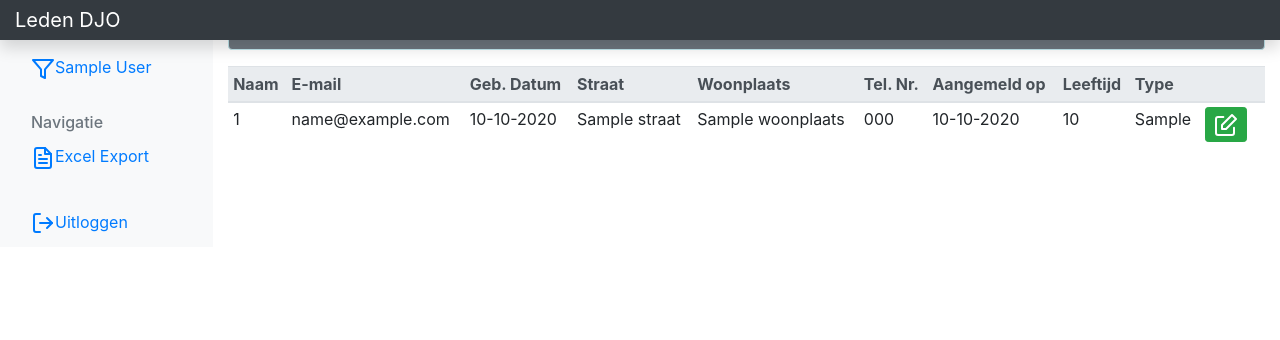
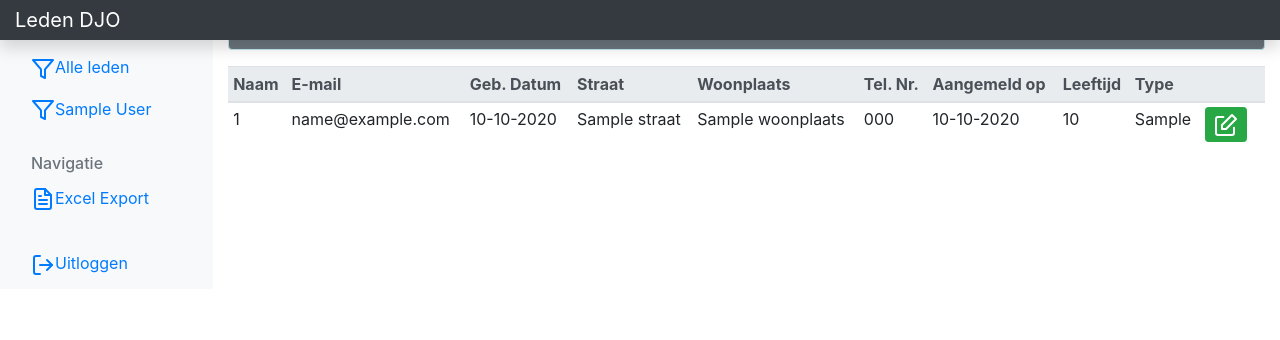
Before and after one commit to djoamersfoort/LedenAdministratie, a Django app: template LedenAdministratie/templates/ledenlijst.html in a window 1280 px wide. Shown: the top 340 px of the page. Run offline with Django 3.2, Linux system fonts and the light colour scheme; the template is opened without the code that fills it: most values are stand-ins (such as "Sample title", 1, 10 or a date in 2020); some libraries are stand-ins or nearby versions.

Commit message:
Add 'alle leden' filter

```diff
--- a/LedenAdministratie/templates/base.html
+++ b/LedenAdministratie/templates/base.html
@@ -33,6 +33,12 @@
                     </h6>
 
                     <ul class="nav flex-column">
+                        <li class="nav-item">
+                            <a {% if filter_slug == '' %} class="nav-link active" {% else %} class="nav-link" {% endif %} href="{% url 'ledenlijst' %}">
+                                <span data-feather="filter"></span>Alle leden
+                            </a>
+                        </li>
+
                         {% for type in types %}
                             <li class="nav-item">
                                 <a {% if filter_slug == type.slug %} class="nav-link active" {% else %} class="nav-link" {% endif %} href="{% url 'ledenlijst' type.slug %}">
```
